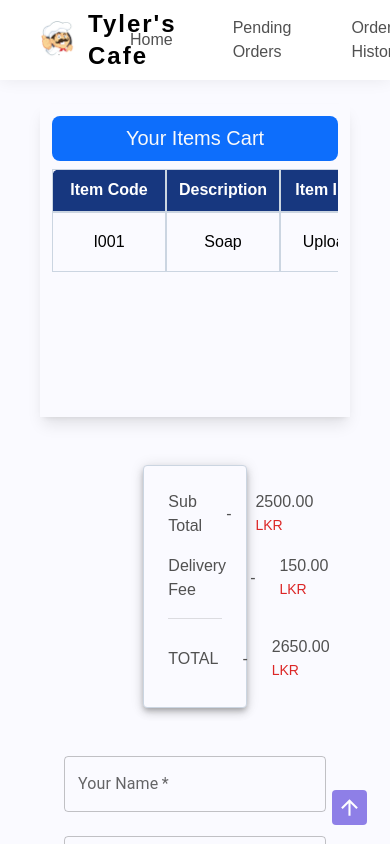
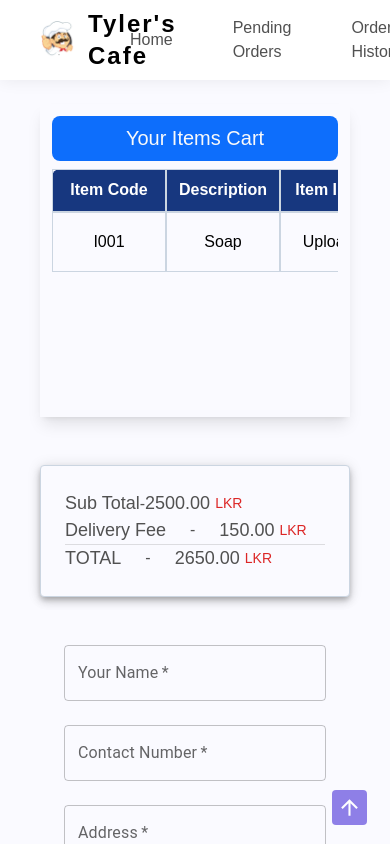
Before and after one commit to AshanSandeep06/Food-Shop-System, a React (Create React App) app in the folder frontend/: page /placeOrder in a window 390 px wide. Shown: the top 844 px of the page. Built offline with nearby package versions, Linux system fonts and the light colour scheme.

Commit message:
Content Updated

```diff
--- a/frontend/src/pages/PlaceOrder/PlaceOrder.tsx
+++ b/frontend/src/pages/PlaceOrder/PlaceOrder.tsx
@@ -26,11 +26,11 @@ const PlaceOrder = () => {
 
       {/* --------- Payment --------- */}
       <section className="my-12 flex justify-center">
-        <Paper className="w-1/3 border border-slate-300 flex flex-col gap-4 p-6 !bg-[#FAFAFF]" elevation={5}>
-          <div className="flex items-center gap-6 !text-[rgb(81,81,81)]">
-            <span className="text-base md:text-lg">Sub Total</span>
+        <Paper className="md:w-1/3 sm:w-3/4 w-full border border-slate-300 grid grid-cols-1 sm:flex sm:flex-col sm:gap-4 p-6 !bg-[#FAFAFF]" elevation={5}>
+          <div className="sm:flex sm:items-center sm:gap-6 !text-[rgb(81,81,81)]">
+            <span className="text-[18px] md:text-lg">Sub Total</span>
             <span>-</span>
-            <span className="text-base md:text-lg">
+            <span className="text-[18px] md:text-lg">
               2500.00{" "}
               <span className="text-sm text-red-600 relative bottom-[0.75px]">
                 LKR
@@ -39,9 +39,9 @@ const PlaceOrder = () => {
           </div>
 
           <div className="flex items-center gap-6 !text-[rgb(81,81,81)]">
-            <span className="text-base md:text-lg">Delivery Fee</span>
+            <span className="text-[18px] md:text-lg">Delivery Fee</span>
             <span>-</span>
-            <span className="text-base md:text-lg">
+            <span className="text-[18px] md:text-lg">
               150.00{" "}
               <span className="text-sm text-red-600 relative bottom-[0.75px]">
                 LKR
@@ -52,9 +52,9 @@ const PlaceOrder = () => {
           <Divider />
 
           <div className="flex items-center gap-6 !text-[rgb(81,81,81)]">
-            <span className="text-base md:text-lg">TOTAL</span>
+            <span className="text-[18px] md:text-lg">TOTAL</span>
             <span>-</span>
-            <span className="text-base md:text-lg">
+            <span className="text-[18px] md:text-lg">
               2650.00{" "}
               <span className="text-sm text-red-600 relative bottom-[0.75px]">
                 LKR
```
